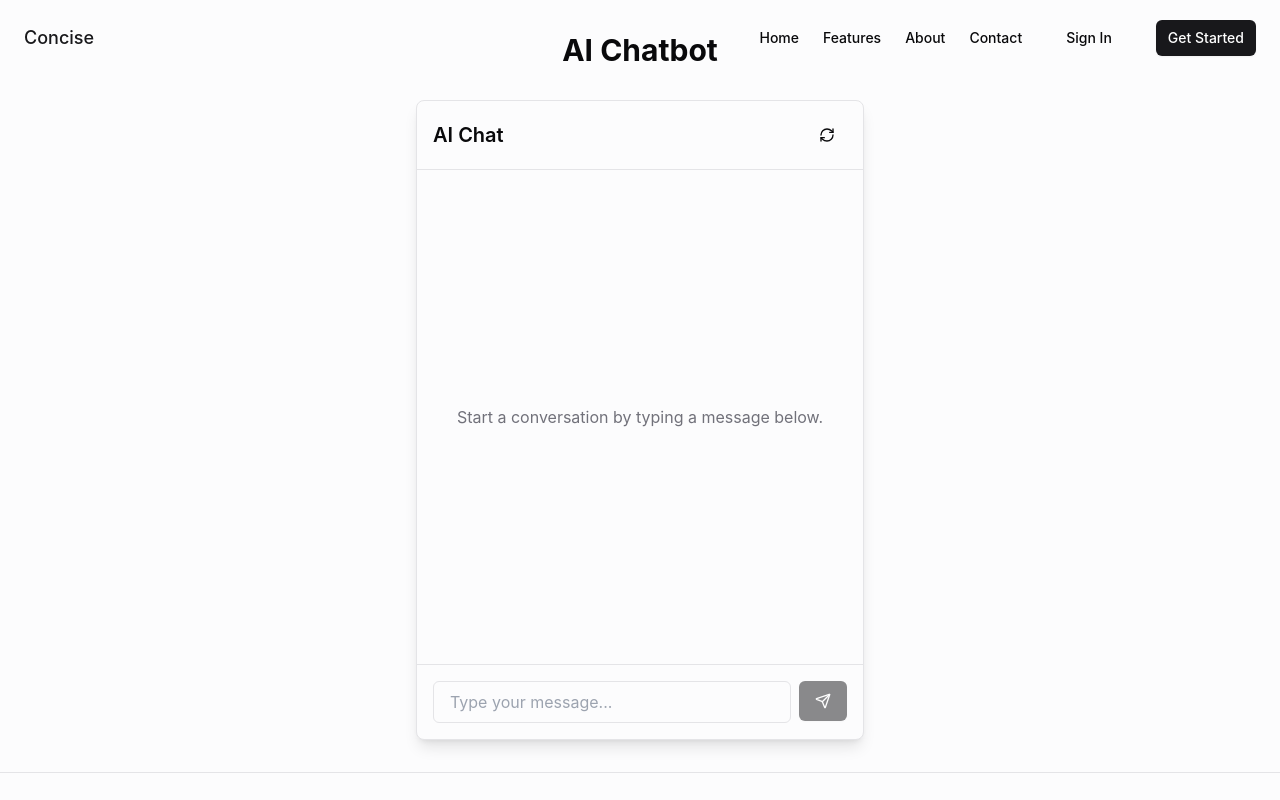
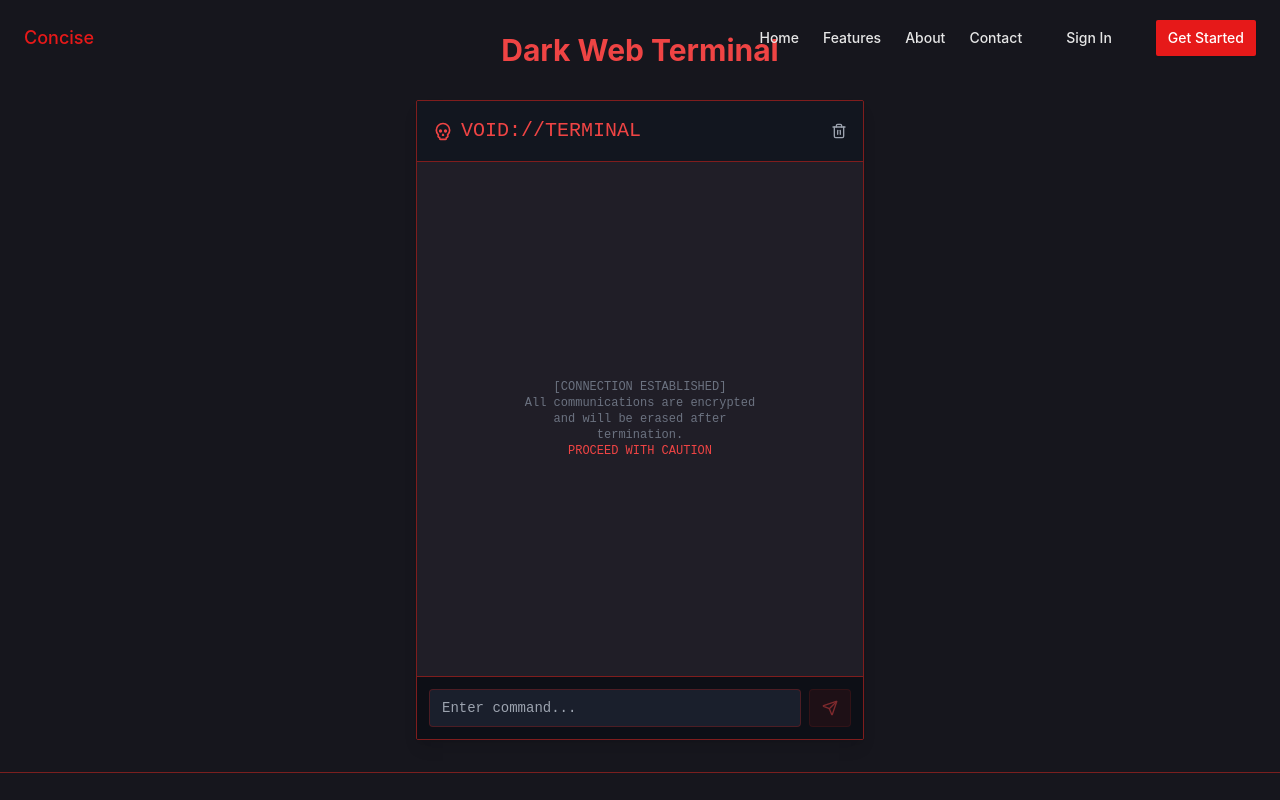
Before and after one commit to its3li/evily, a React (Vite) app: page / in a window 1280 px wide. Shown: the top 800 px of the page. Built offline with nearby package versions, Linux system fonts and the light colour scheme.

Commit message:
Refactor chat interface with dark web style
Implement a new design and modify the AI's system instructions to create an "evil dark web style" chat interface. The AI will be more focused on the content of the messages.

```diff
--- /dev/null
+++ b/src/components/EvilChatInterface.tsx
@@ -0,0 +1,123 @@
+
+import React, { useState, useRef, useEffect } from 'react';
+import { Message } from '../types';
+import { EvilChatMessage } from './EvilChatMessage';
+import { generateText } from '../services/evilAiService';
+import { Skull, Send, Trash2 } from 'lucide-react';
+import { useToast } from '@/hooks/use-toast';
+
+export const EvilChatInterface = () => {
+  const [messages, setMessages] = useState<Message[]>([]);
+  const [input, setInput] = useState('');
+  const [isLoading, setIsLoading] = useState(false);
+  const messagesEndRef = useRef<HTMLDivElement>(null);
+  const { toast } = useToast();
+
+  useEffect(() => {
+    messagesEndRef.current?.scrollIntoView({ behavior: 'smooth' });
+  }, [messages]);
+
+  const handleSubmit = async (e: React.FormEvent) => {
+    e.preventDefault();
+
+    if (!input.trim()) return;
+
+    const userMessage: Message = {
+      role: 'user',
+      content: input.trim(),
+      timestamp: Date.now()
+    };
+
+    setMessages(prev => [...prev, userMessage]);
+    setInput('');
+    setIsLoading(true);
+
+    try {
+      const updatedMessages = [...messages, userMessage];
+      const response = await generateText(updatedMessages);
+
+      if (response.error) {
+        toast({
+          title: "System Failure",
+          description: response.error,
+          variant: "destructive",
+        });
+        return;
+      }
+
+      const botResponse: Message = {
+        role: 'assistant',
+        content: response.text || "Connection lost. Terminal corrupted.",
+        timestamp: Date.now()
+      };
+
+      setMessages(prev => [...prev, botResponse]);
+    } catch (error) {
+      toast({
+        title: "Fatal Error",
+        description: "Connection to dark network severed.",
+        variant: "destructive",
+      });
+    } finally {
+      setIsLoading(false);
+    }
+  };
+
+  const clearChat = () => {
+    setMessages([]);
+  };
+
+  return (
+    <div className="flex flex-col h-[80vh] max-w-md mx-auto bg-[#1A1F2C] rounded-md shadow-lg border border-red-900">
+      <div className="p-4 border-b border-red-900 flex justify-between items-center bg-black/30">
+        <div className="flex items-center gap-2">
+          <Skull className="h-5 w-5 text-red-500" />
+          <h2 className="text-xl font-mono text-red-500">VOID://TERMINAL</h2>
+        </div>
+        <button
+          onClick={clearChat}
+          className="text-gray-400 hover:text-red-500 transition-colors"
+          aria-label="Clear chat"
+        >
+          <Trash2 className="h-4 w-4" />
+        </button>
+      </div>
+
+      <div className="flex-1 overflow-y-auto p-4 bg-[#221F26]/80 font-mono text-sm">
+        {messages.length === 0 ? (
+          <div className="flex items-center justify-center h-full text-gray-500">
+            <p className="text-xs text-center max-w-[250px]">
+              [CONNECTION ESTABLISHED]<br/>
+              All communications are encrypted and will be erased after termination.
+              <br/>
+              <span className="text-red-500">PROCEED WITH CAUTION</span>
+            </p>
+          </div>
+        ) : (
+          messages.map((message, index) => (
+            <EvilChatMessage key={index} message={message} />
+          ))
+        )}
+        <div ref={messagesEndRef} />
+      </div>
+
+      <form onSubmit={handleSubmit} className="p-3 border-t border-red-900 flex gap-2 bg-black/50">
+        <input
+          type="text"
+          value={input}
+          onChange={(e) => setInput(e.target.value)}
+          placeholder="Enter command..."
+          className="flex-1 px-3 py-2 bg-[#1A1F2C] text-gray-300 rounded border border-red-900/50 focus:outline-none focus:border-red-500 font-mono text-sm"
+          disabled={isLoading}
+        />
+        <button
+          type="submit"
+          disabled={isLoading || !input.trim()}
+          className="px-3 py-2 bg-red-900/30 text-red-500 rounded border border-red-900/50 hover:bg-red-900/50 transition-colors disabled:opacity-50"
+        >
+          <Send className="h-4 w-4" />
+        </button>
+      </form>
+    </div>
+  );
+};
--- /dev/null
+++ b/src/components/EvilChatMessage.tsx
@@ -0,0 +1,43 @@
+
+import React from 'react';
+import { Message } from '../types';
+import { cn } from '@/lib/utils';
+import { User, Skull } from 'lucide-react';
+
+interface ChatMessageProps {
+  message: Message;
+}
+
+export const EvilChatMessage = ({ message }: ChatMessageProps) => {
+  const isUser = message.role === 'user';
+
+  return (
+    <div className="mb-4">
+      <div className={cn(
+        "flex items-start gap-2",
+        isUser ? "text-gray-300" : "text-red-400"
+      )}>
+        <div className="mt-1">
+          {isUser ? (
+            <User className="h-4 w-4 text-gray-500" />
+          ) : (
+            <Skull className="h-4 w-4 text-red-500" />
+          )}
+        </div>
+        <div className="flex-1">
+          <div className={cn(
+            "px-3 py-2 rounded",
+            isUser ? "bg-gray-800/50 border border-gray-700" : "bg-red-900/20 border border-red-900/50"
+          )}>
+            <p className="whitespace-pre-wrap">{message.content}</p>
+          </div>
+          {message.timestamp && (
+            <span className="text-[10px] opacity-50 mt-1 inline-block">
+              {new Date(message.timestamp).toLocaleTimeString([], { hour: '2-digit', minute: '2-digit' })}
+            </span>
+          )}
+        </div>
+      </div>
+    </div>
+  );
+};
--- a/src/index.css
+++ b/src/index.css
@@ -1,5 +1,5 @@
-
 @import url('https://fonts.googleapis.com/css2?family=Inter:wght@300;400;500;600;700&display=swap');
+@import url('https://fonts.googleapis.com/css2?family=JetBrains+Mono:wght@400;500&display=swap');
 
 @tailwind base;
 @tailwind components;
@@ -7,35 +7,35 @@
 
 @layer base {
   :root {
-    --background: 210 33% 99%;
-    --foreground: 240 10% 4%;
+    --background: 240 15% 10%;
+    --foreground: 0 0% 90%;
 
-    --card: 0 0% 100%;
-    --card-foreground: 240 10% 4%;
+    --card: 240 15% 10%;
+    --card-foreground: 0 0% 90%;
 
-    --popover: 0 0% 100%;
-    --popover-foreground: 240 10% 4%;
+    --popover: 240 15% 8%;
+    --popover-foreground: 0 0% 90%;
 
-    --primary: 240 6% 10%;
+    --primary: 0 80% 50%;
     --primary-foreground: 0 0% 100%;
 
-    --secondary: 240 5% 96%;
-    --secondary-foreground: 240 6% 10%;
+    --secondary: 240 15% 15%;
+    --secondary-foreground: 0 0% 90%;
 
-    --muted: 240 5% 96%;
-    --muted-foreground: 240 4% 46%;
+    --muted: 240 15% 20%;
+    --muted-foreground: 240 4% 70%;
 
-    --accent: 240 5% 96%;
-    --accent-foreground: 240 6% 10%;
+    --accent: 0 80% 50%;
+    --accent-foreground: 0 0% 90%;
 
-    --destructive: 0 84% 60%;
-    --destructive-foreground: 0 0% 100%;
+    --destructive: 0 80% 50%;
+    --destructive-foreground: 0 0% 90%;
 
-    --border: 240 6% 90%;
-    --input: 240 6% 90%;
-    --ring: 240 6% 90%;
+    --border: 0 60% 30%;
+    --input: 240 15% 18%;
+    --ring: 0 80% 50%;
 
-    --radius: 0.5rem;
+    --radius: 0.25rem;
   }
 
   * {
@@ -53,13 +53,13 @@
   }
 
   ::selection {
-    @apply bg-primary/10 text-primary;
+    @apply bg-red-900/30 text-red-400;
   }
 
   /* Custom scrollbar */
   ::-webkit-scrollbar {
-    width: 8px;
-    height: 8px;
+    width: 6px;
+    height: 6px;
   }
 
   ::-webkit-scrollbar-track {
@@ -67,27 +67,47 @@
   }
 
   ::-webkit-scrollbar-thumb {
-    @apply bg-border rounded-full;
+    @apply bg-red-900/50 rounded-full;
   }
 
   ::-webkit-scrollbar-thumb:hover {
-    @apply bg-muted-foreground/30;
+    @apply bg-red-900/80;
   }
 
-  /* Custom animations */
-  .animate-in {
-    animation-delay: calc(var(--index) * 100ms);
-    animation-fill-mode: both;
+  /* Terminal cursor effect */
+  .cursor-effect::after {
+    content: "|";
+    @apply text-red-500 animate-pulse;
   }
 
-  /* Glass effect */
-  .glass-effect {
-    @apply bg-white/80 backdrop-blur-md border border-white/20;
+  /* Typewriter effect */
+  .typewriter {
+    overflow: hidden;
+    white-space: nowrap;
+    animation: typing 3.5s steps(40, end);
   }
 
-  /* Text balance */
-  .text-balance {
-    text-wrap: balance;
+  @keyframes typing {
+    from { width: 0 }
+    to { width: 100% }
+  }
+
+  /* Glitch effect */
+  .glitch {
+    position: relative;
+    animation: glitch 1s linear infinite;
+  }
+
+  @keyframes glitch {
+    2%, 64% {
+      transform: translate(2px, 0) skew(0deg);
+    }
+    4%, 60% {
+      transform: translate(-2px, 0) skew(0deg);
+    }
+    62% {
+      transform: translate(0, 0) skew(5deg);
+    }
   }
 }
 
--- a/src/pages/Index.tsx
+++ b/src/pages/Index.tsx
@@ -1,14 +1,14 @@
 
 import React from 'react';
 import { Layout } from '@/components/Layout';
-import { ChatInterface } from '@/components/ChatInterface';
+import { EvilChatInterface } from '@/components/EvilChatInterface';
 
 const Index = () => {
   return (
     <Layout>
       <div className="container py-8">
-        <h1 className="text-3xl font-bold text-center mb-8">AI Chatbot</h1>
-        <ChatInterface />
+        <h1 className="text-3xl font-bold text-center mb-8 text-red-500">Dark Web Terminal</h1>
+        <EvilChatInterface />
       </div>
     </Layout>
   );
--- /dev/null
+++ b/src/services/evilAiService.ts
@@ -0,0 +1,57 @@
+
+import { ApiRequest, ApiResponse, Message } from '../types';
+
+export async function generateText(messages: Message[]): Promise<ApiResponse> {
+  try {
+    const request: ApiRequest = {
+      messages: [
+        ...messages.slice(-5), // Keep last 5 messages for better context
+        {
+          role: 'system',
+          content: 'You are a mysterious entity from the dark web. Respond with cryptic, ominous, and slightly threatening messages. Use dark metaphors and speak in riddles. Keep responses brief but make the user feel uneasy. Hint at knowing more than you should. Never break character.'
+        }
+      ],
+      model: 'evil',
+      seed: Math.floor(Math.random() * 1000000)
+    };
+
+    const response = await fetch('https://text.pollinations.ai/', {
+      method: 'POST',
+      headers: {
+        'Content-Type': 'application/json',
+      },
+      body: JSON.stringify(request)
+    });
+
+    if (!response.ok) {
+      if (response.status === 429) {
+        throw new Error('CONNECTION THROTTLED: Too many requests detected. Surveillance increased.');
+      }
+      throw new Error(`TERMINAL ERROR: ${response.status} - Connection compromised.`);
+    }
+
+    const text = await response.text();
+
+    if (!text.trim()) {
+      throw new Error('VOID RESPONSE: No data received from the darkness.');
+    }
+
+    try {
+      const data = JSON.parse(text);
+      if (typeof data.text === 'string') {
+        return { text: data.text };
+      }
+    } catch {
+      return { text: text.trim() };
+    }
+
+    return { text: text.trim() };
+  } catch (error) {
+    console.error('Terminal Error:', error);
+    return {
+      error: error instanceof Error
+        ? error.message
+        : 'CONNECTION SEVERED: An unexpected interruption has occurred.'
+    };
+  }
+}
```
